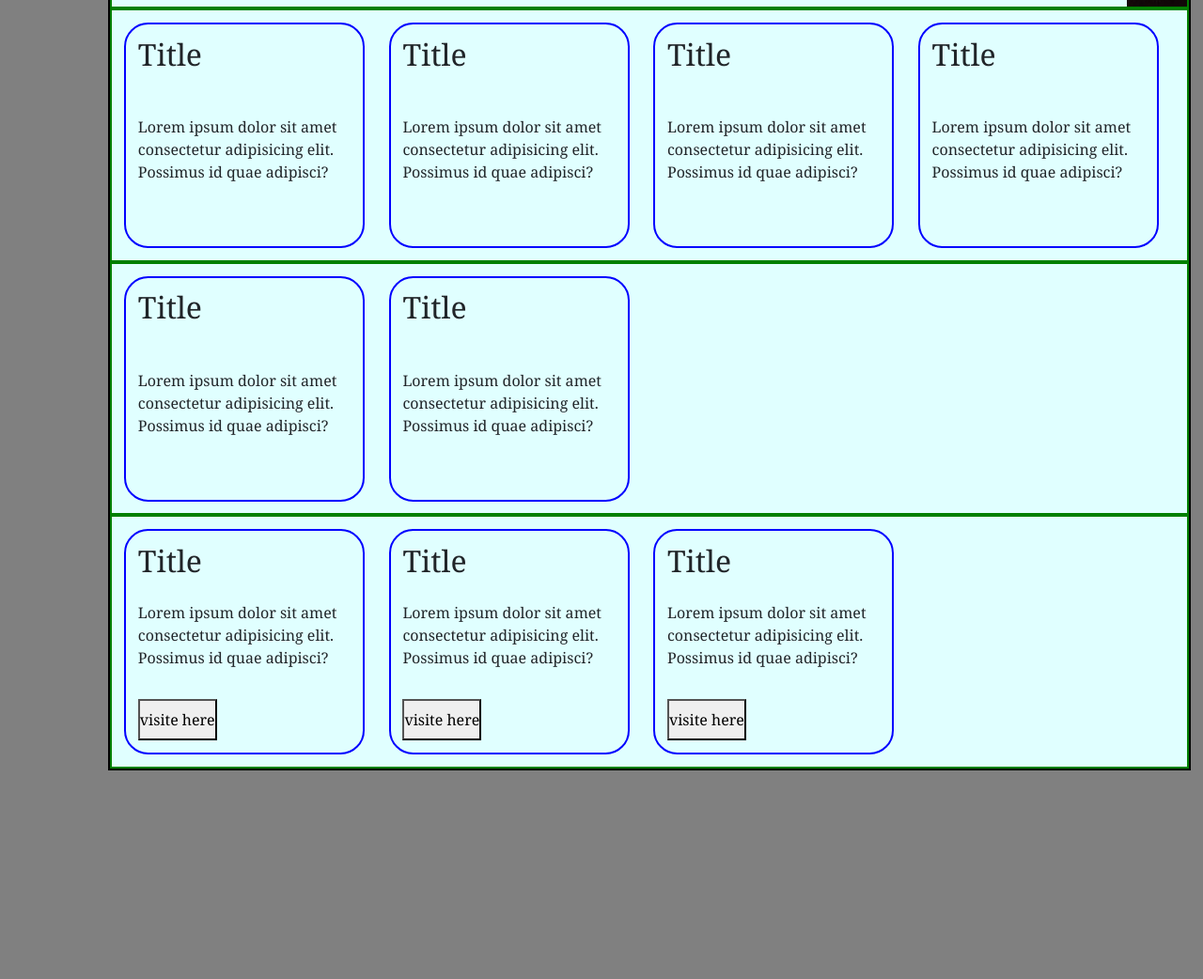
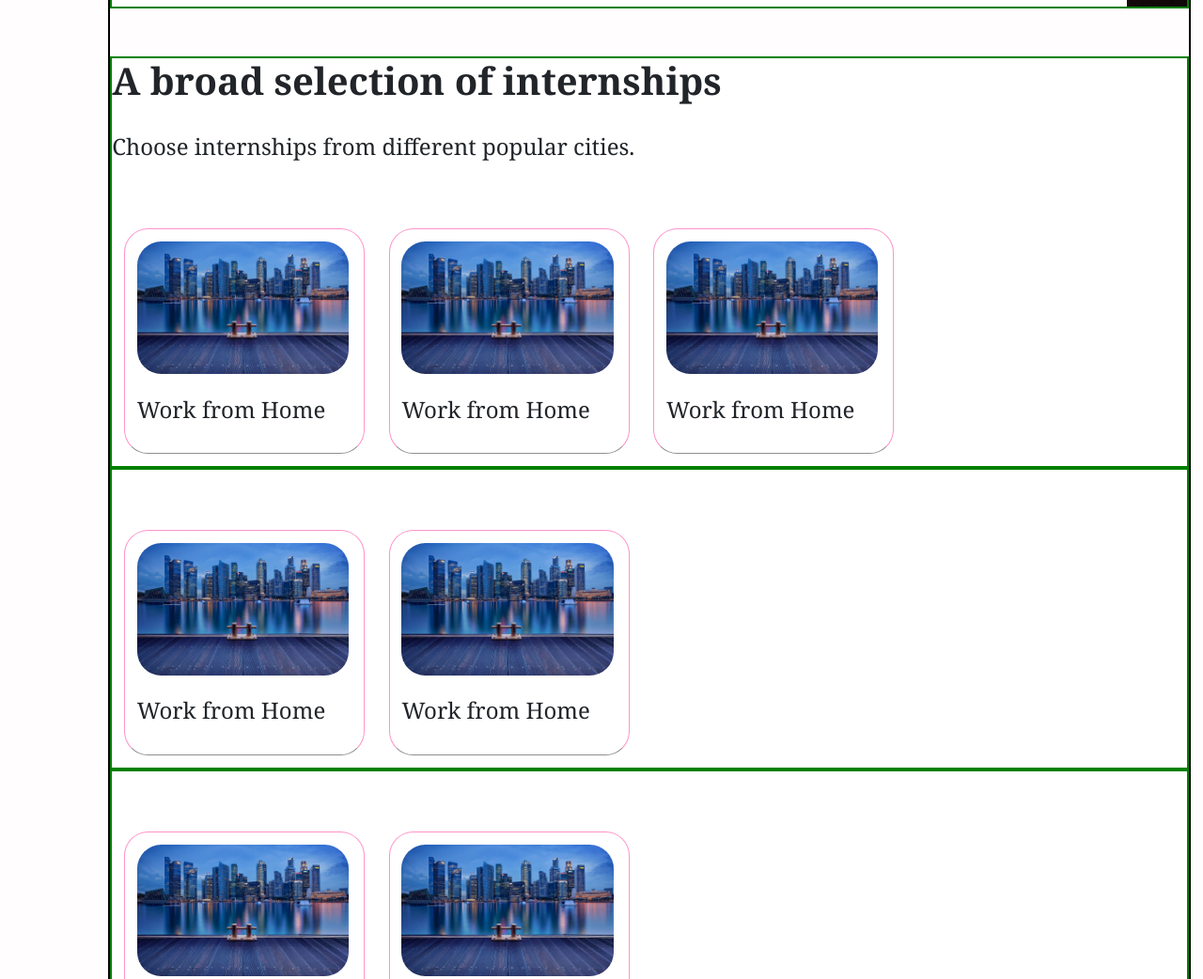
Before and after one commit to Neeteshking21/Educational-point, a plain HTML site: page Index.html in a window 1280 px wide. Shown: the part 920-1962 px from the top of the page at 94% size. Before the commit the page ends 1740 px from the top, so only its background shows below. Drawn offline with nearby package versions, Linux system fonts and the light colour scheme.

Commit message:
HomePage 1st commit

```diff
--- a/Index.css
+++ b/Index.css
@@ -9,7 +9,7 @@
 }
 body{
     min-height:fit-content;
-    background-color: gray;
+    background-color: rgb(255, 253, 253);
 }
 .mycontainer{
     border: 2px solid black;
@@ -29,7 +29,7 @@ body{
 }
 /* Banner code here */
 .Content #searchBar{
-    background-color: rgb(241, 247, 247);
+    background-color: rgb(238, 255, 255);
     display: flex;
     flex-wrap: wrap;
     justify-content: center;
@@ -44,7 +44,7 @@ body{
 .Content #searchBar form input{
     display: flex;
     background-color: transparent;
-    height: 4.4vh;
+    height: 7vh;
     border: 0;
     outline: 2px;
     border: 1px solid #6e6b6c;
@@ -62,8 +62,8 @@ body{
     color: #272727;
 }
 .Content #searchBar form button{
-    height: 4.4vh;
-    width: 12vw;
+    height: 7vh;
+    width: 7vw;
     background-color: #fc5061;
     box-shadow: 0 4px 8px 0 rgba(0, 0, 0, 0.2), 0 6px 20px 0 rgba(0, 0, 0, 0.19);
     text-align: center;
@@ -91,7 +91,7 @@ body{
 
 }
 .innerContent{
-    background-color: lightcyan;
+    background-color: rgb(255, 255, 255);
     border: 2px solid green;
     /* width: 90%; */
     /* height: inherit; */
@@ -99,11 +99,13 @@ body{
 #content1{
     display: flex;
     flex-direction: column;
+    margin-top: 4vw;
 }
 .content1cards{
+    margin-top:4vw;
     display: flex;
     flex-direction: row;
-    flex:10%;
+    flex:0 0 3vw;
     flex-wrap: wrap;
 }
 .cards{
@@ -115,9 +117,29 @@ body{
     flex-wrap: wrap;
     padding: 1vw;
     overflow:hidden;
-    border: 2px solid blue;
+    cursor: pointer;
+    border: 1px solid rgba(255, 120, 188, 0.788);
+    /* background-color: rgb(255, 198, 220); */
+    border-bottom: 1px solid rgba(59,   59, 59, 0.568);
     border-radius: 2vw;
     word-wrap: break-word;
+    transition: all 0.3s;
+}
+.cards:hover{
+    background-color: #e9e9e9;
+    border: none;
+    transition: all 0.5s;
+    border-bottom: 1px solid rgba(59,   59, 59, 0.568);
+    box-shadow: 0 4px 8px 0 rgba(0, 0, 0, 0.2), 0 6px 20px 0 #aaaaaa;
+
+}
+.cards h4{
+    margin-top: 1vw;
+}
+.cards img{
+    height: 11vw;
+    border-radius: 2vw;
+    cursor: pointer;
 }
 .Mynavbar{
     position: fixed;
--- a/Index.html
+++ b/Index.html
@@ -16,7 +16,7 @@
 <body>
     <section>
         <div class="mycontainer">
-            <!-- <div class="Mynavbar" id="container1">
+             <div class="Mynavbar" id="container1">
                <ul>
                 <li class="list active">
                   <a href="#">
@@ -55,7 +55,7 @@
                   </a>
                  </li>
                </ul>
-            </div> -->
+            </div>
 
             <div class="Content">
               <div class="innerContent" id="banner">
@@ -89,69 +89,53 @@
                 </div>
               </div>
               <div class="innerContent" id="content1">
+               <h1><b> A broad selection of internships</b></h1><br/>
+                <h4>Choose internships from different  popular cities.</h4>
                 <div class="content1cards">
                 <!-- Course Content -->
                   <div class="cards">
-                  <picture></picture>
-                  <h2>Title</h2>
-                  <p>Lorem ipsum dolor sit amet consectetur adipisicing elit. Possimus id quae adipisci?</p>
-                  <!-- <button>visit</button> -->
-                   </div>
-                   <div class="cards">
-                    <picture></picture>
-                    <h2>Title</h2>
-                    <p>Lorem ipsum dolor sit amet consectetur adipisicing elit. Possimus id quae adipisci?</p>
-                    <!-- <button>visit</button> -->
-                     </div>
-                     <div class="cards">
-                      <picture></picture>
-                      <h2>Title</h2>
-                      <p>Lorem ipsum dolor sit amet consectetur adipisicing elit. Possimus id quae adipisci?</p>
-                      <!-- <button>visit</button> -->
-                       </div>
-                       <div class="cards">
-                        <picture></picture>
-                        <h2>Title</h2>
-                        <p>Lorem ipsum dolor sit amet consectetur adipisicing elit. Possimus id quae adipisci?</p>
-                        <!-- <button>visit</button> -->
-                         </div>
+                    <img src="./Images/city.jpg" />
+                    <h4>Work from Home</h4>
+                  </div>
+                  <div class="cards">
+                    <img src="./Images/city.jpg" />
+                    <h4>Work from Home</h4>
+
+                  </div>
+                  <div class="cards">
+                    <img src="./Images/city.jpg" />
+                    <h4>Work from Home</h4>
+
+                  </div>
+
                  </div>
               </div>
               <div class="innerContent" id="content2">
                 <!-- Internships Content -->
                 <div class="content1cards">
                   <div class="cards">
-                    <picture></picture>
-                        <h2>Title</h2>
-                        <p>Lorem ipsum dolor sit amet consectetur adipisicing elit. Possimus id quae adipisci?</p>
+                    <img src="./Images/city.jpg" />
+                    <h4>Work from Home</h4>
                   </div>
                   <div class="cards">
-                    <picture></picture>
-                    <h2>Title</h2>
-                    <p>Lorem ipsum dolor sit amet consectetur adipisicing elit. Possimus id quae adipisci?</p>
+                    <img src="./Images/city.jpg" />
+                    <h4>Work from Home</h4>
+
                   </div>
                 </div>
               </div>
               <div class="innerContent" id="content3">
                 <!-- Jobs  -->
+
                 <div class="content1cards">
                   <div class="cards">
-                    <picture></picture>
-                    <h2>Title</h2>
-                    <p>Lorem ipsum dolor sit amet consectetur adipisicing elit. Possimus id quae adipisci?</p>
-                    <button>visite here</button>
+                    <img src="./Images/city.jpg" />
+                    <h4>Work from Home</h4>
                   </div>
                   <div class="cards">
-                    <picture></picture>
-                    <h2>Title</h2>
-                    <p>Lorem ipsum dolor sit amet consectetur adipisicing elit. Possimus id quae adipisci?</p>
-                    <button>visite here</button>
-                  </div>
-                  <div class="cards">
-                    <picture></picture>
-                    <h2>Title</h2>
-                    <p>Lorem ipsum dolor sit amet consectetur adipisicing elit. Possimus id quae adipisci?</p>
-                    <button>visite here</button>
+                    <img src="./Images/city.jpg" />
+                    <h4>Work from Home</h4>
+
                   </div>
                 </div>
               </div>
```
